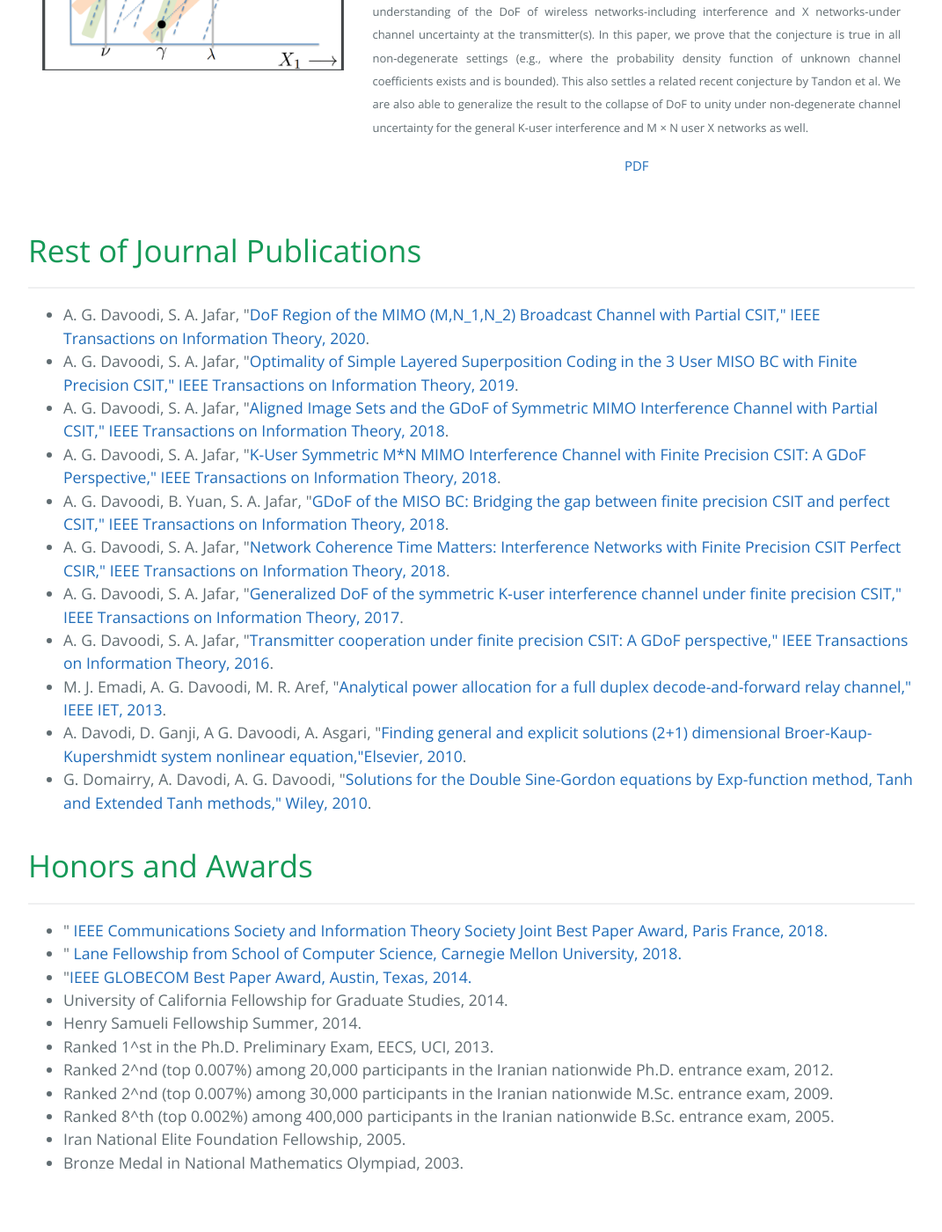
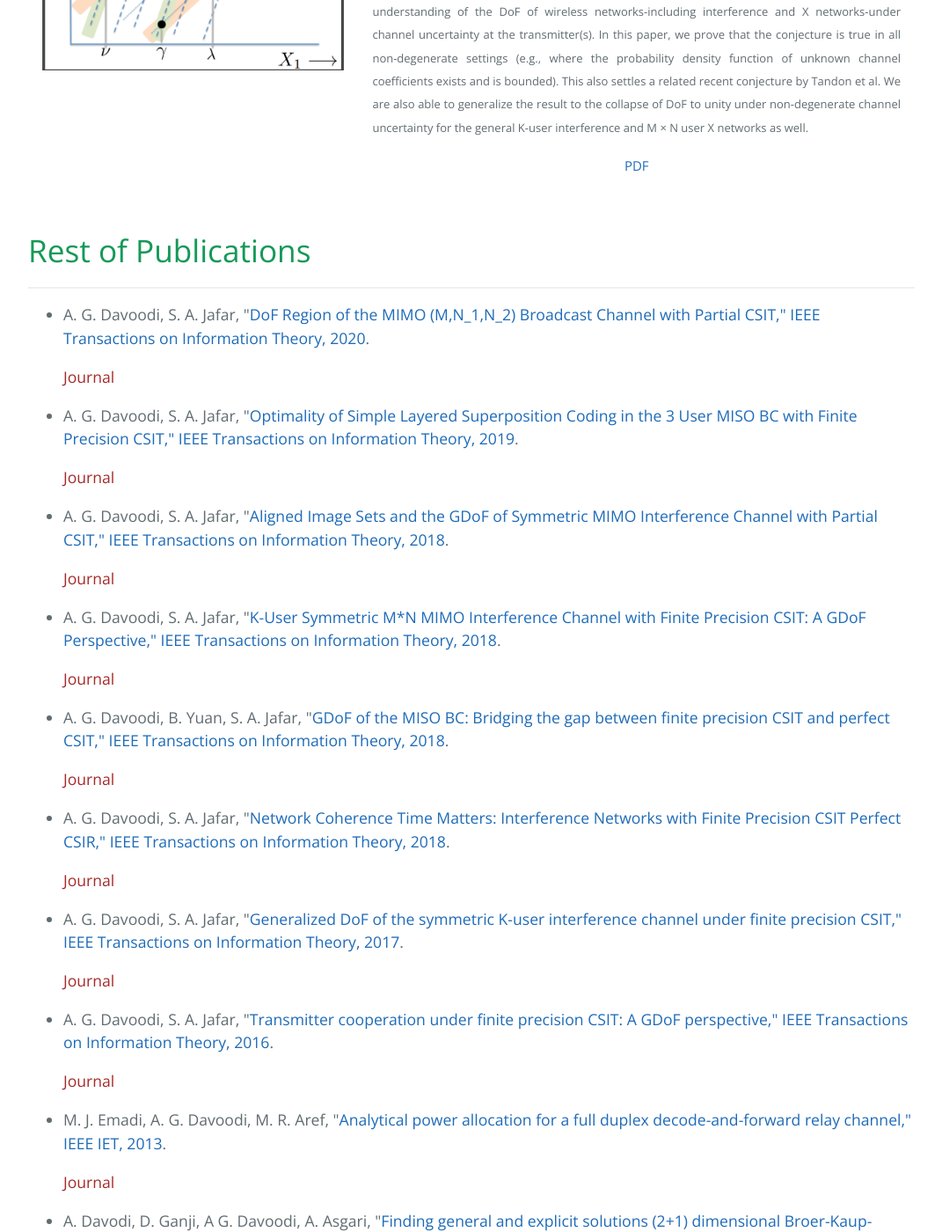
Before and after one commit to arashgholami/arashgholami.github.io, a Jekyll site: the page built from index.md, in a window 1280 px wide and 1400 px high, scrolled down 2443 px. Shown: the whole window at 88% size, without its empty margins (104-1175 px from the left). Built offline with Jekyll 4.4.1, drawn with Linux system fonts in a browser that asks for light colours.

Commit message:
Update index.md

```diff
--- a/index.md
+++ b/index.md
@@ -127,21 +127,21 @@ of having the same hash is higher. </font><br>
 </div>
 
 
-# Rest of Journal Publications
+# Rest of Publications
 * * *
 
 <ul>
-  <li>A. G. Davoodi, S. A. Jafar, "<a href="https://ieeexplore.ieee.org/abstract/document/8849793">DoF Region of the MIMO (M,N_1,N_2) Broadcast Channel with Partial CSIT," IEEE Transactions on Information Theory, 2020</a>. </li>
-  <li>A. G. Davoodi, S. A. Jafar, "<a href="https://ieeexplore.ieee.org/abstract/document/8756112">Optimality of Simple Layered Superposition Coding in the 3 User MISO BC with Finite Precision CSIT," IEEE Transactions on Information Theory, 2019</a>. </li>
-  <li>A. G. Davoodi, S. A. Jafar, "<a href="https://ieeexplore.ieee.org/abstract/document/8478408">Aligned Image Sets and the GDoF of Symmetric MIMO Interference Channel with Partial CSIT," IEEE Transactions on Information Theory, 2018</a>. </li>
-     <li>A. G. Davoodi, S. A. Jafar, "<a href="https://ieeexplore.ieee.org/abstract/document/8409477">K-User Symmetric M*N MIMO Interference Channel with Finite Precision CSIT: A GDoF Perspective," IEEE Transactions on Information Theory, 2018</a>. </li>
-     <li>A. G. Davoodi, B. Yuan, S. A. Jafar, "<a href="http://ieeexplore.ieee.org/stamp/stamp.jsp?arnumber=7541508&tag=1">GDoF of the MISO BC: Bridging the gap between finite precision CSIT and perfect CSIT," IEEE Transactions on Information Theory, 2018</a>. </li>
-     <li>A. G. Davoodi, S. A. Jafar, "<a href="https://ieeexplore.ieee.org/abstract/document/8360458">Network Coherence Time Matters: Interference Networks with Finite Precision CSIT Perfect CSIR," IEEE Transactions on Information Theory, 2018</a>. </li>
-   <li>A. G. Davoodi, S. A. Jafar, "<a href="https://ieeexplore.ieee.org/abstract/document/7541510">Generalized DoF of the symmetric K-user interference channel under finite precision CSIT," IEEE Transactions on Information Theory, 2017</a>. </li>
-      <li>A. G. Davoodi, S. A. Jafar, "<a href="https://ieeexplore.ieee.org/abstract/document/7604114">Transmitter cooperation under finite precision CSIT: A GDoF perspective," IEEE Transactions on Information Theory, 2016</a>. </li>
-   <li>M. J. Emadi, A. G. Davoodi, M. R. Aref, "<a href="https://ieeexplore.ieee.org/abstract/document/6555770">Analytical power allocation for a full duplex decode-and-forward relay channel," IEEE IET, 2013</a>. </li>
-   <li>A. Davodi, D. Ganji, A G. Davoodi, A. Asgari, "<a href="https://www.sciencedirect.com/science/article/abs/pii/S0096300309005359">Finding general and explicit solutions (2+1) dimensional Broer-Kaup-Kupershmidt system nonlinear equation,"Elsevier, 2010</a>. </li>
-   <li>G. Domairry, A. Davodi, A. G. Davoodi, "<a href="https://onlinelibrary.wiley.com/doi/abs/10.1002/num.20440">Solutions for the Double Sine-Gordon equations by Exp-function method, Tanh and Extended Tanh methods," Wiley, 2010</a>. </li>
+  <li>A. G. Davoodi, S. A. Jafar, "<a href="https://ieeexplore.ieee.org/abstract/document/8849793">DoF Region of the MIMO (M,N_1,N_2) Broadcast Channel with Partial CSIT," IEEE Transactions on Information Theory, 2020</a>. <p style="color:Brown;">Journal</p>  </li>
+  <li>A. G. Davoodi, S. A. Jafar, "<a href="https://ieeexplore.ieee.org/abstract/document/8756112">Optimality of Simple Layered Superposition Coding in the 3 User MISO BC with Finite Precision CSIT," IEEE Transactions on Information Theory, 2019</a>. <p style="color:Brown;">Journal</p></li>
+  <li>A. G. Davoodi, S. A. Jafar, "<a href="https://ieeexplore.ieee.org/abstract/document/8478408">Aligned Image Sets and the GDoF of Symmetric MIMO Interference Channel with Partial CSIT," IEEE Transactions on Information Theory, 2018</a>. <p style="color:Brown;">Journal</p></li>
+     <li>A. G. Davoodi, S. A. Jafar, "<a href="https://ieeexplore.ieee.org/abstract/document/8409477">K-User Symmetric M*N MIMO Interference Channel with Finite Precision CSIT: A GDoF Perspective," IEEE Transactions on Information Theory, 2018</a>. <p style="color:Brown;">Journal</p></li>
+     <li>A. G. Davoodi, B. Yuan, S. A. Jafar, "<a href="http://ieeexplore.ieee.org/stamp/stamp.jsp?arnumber=7541508&tag=1">GDoF of the MISO BC: Bridging the gap between finite precision CSIT and perfect CSIT," IEEE Transactions on Information Theory, 2018</a>. <p style="color:Brown;">Journal</p></li>
+     <li>A. G. Davoodi, S. A. Jafar, "<a href="https://ieeexplore.ieee.org/abstract/document/8360458">Network Coherence Time Matters: Interference Networks with Finite Precision CSIT Perfect CSIR," IEEE Transactions on Information Theory, 2018</a>. <p style="color:Brown;">Journal</p></li>
+   <li>A. G. Davoodi, S. A. Jafar, "<a href="https://ieeexplore.ieee.org/abstract/document/7541510">Generalized DoF of the symmetric K-user interference channel under finite precision CSIT," IEEE Transactions on Information Theory, 2017</a>. <p style="color:Brown;">Journal</p></li>
+      <li>A. G. Davoodi, S. A. Jafar, "<a href="https://ieeexplore.ieee.org/abstract/document/7604114">Transmitter cooperation under finite precision CSIT: A GDoF perspective," IEEE Transactions on Information Theory, 2016</a>. <p style="color:Brown;">Journal</p></li>
+   <li>M. J. Emadi, A. G. Davoodi, M. R. Aref, "<a href="https://ieeexplore.ieee.org/abstract/document/6555770">Analytical power allocation for a full duplex decode-and-forward relay channel," IEEE IET, 2013</a>. <p style="color:Brown;">Journal</p></li>
+   <li>A. Davodi, D. Ganji, A G. Davoodi, A. Asgari, "<a href="https://www.sciencedirect.com/science/article/abs/pii/S0096300309005359">Finding general and explicit solutions (2+1) dimensional Broer-Kaup-Kupershmidt system nonlinear equation,"Elsevier, 2010</a>. <p style="color:Brown;">Journal</p></li>
+   <li>G. Domairry, A. Davodi, A. G. Davoodi, "<a href="https://onlinelibrary.wiley.com/doi/abs/10.1002/num.20440">Solutions for the Double Sine-Gordon equations by Exp-function method, Tanh and Extended Tanh methods," Wiley, 2010</a>. <p style="color:Brown;">Journal</p></li>
 </ul>
 
 # Honors and Awards
```
